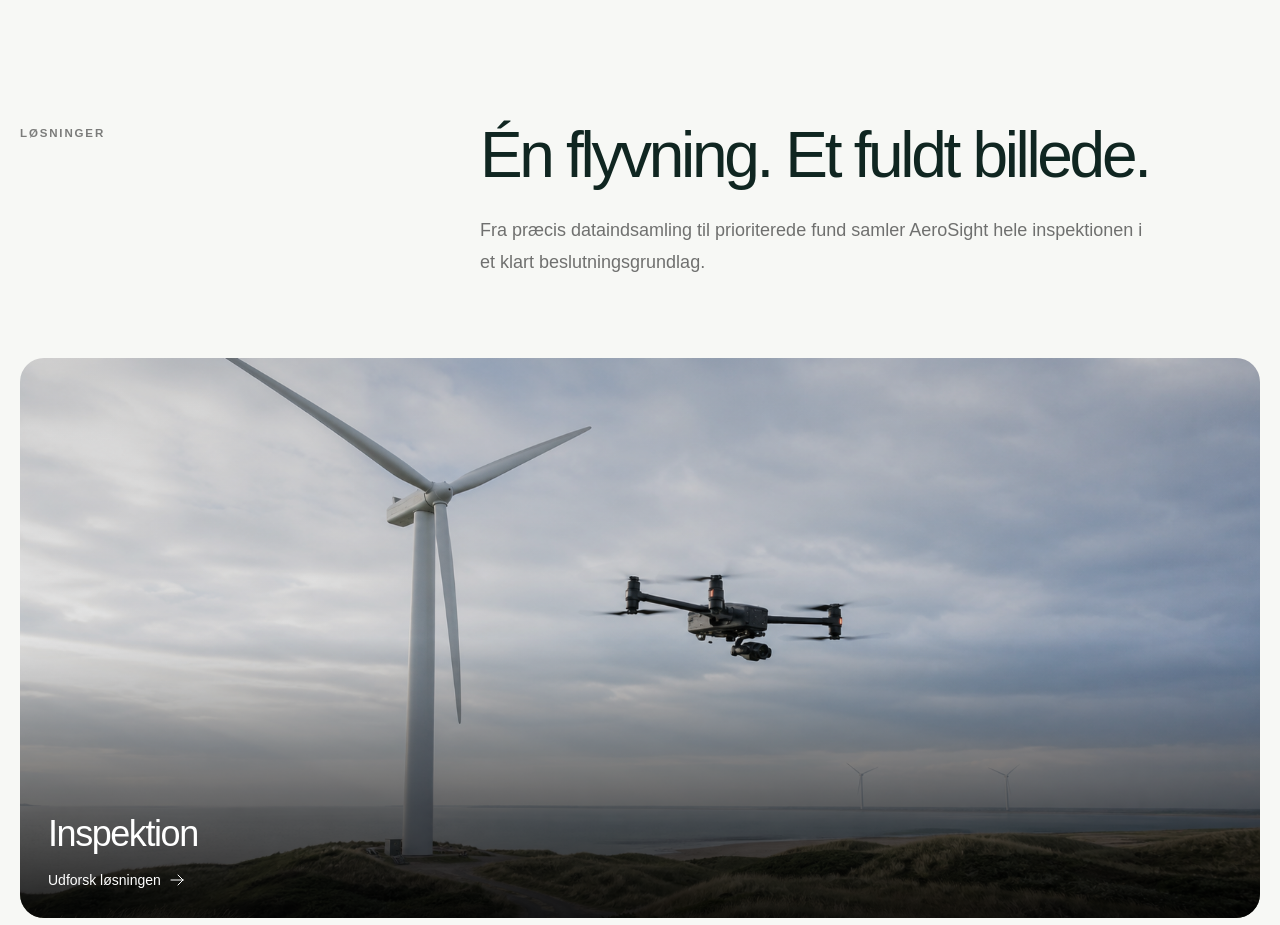
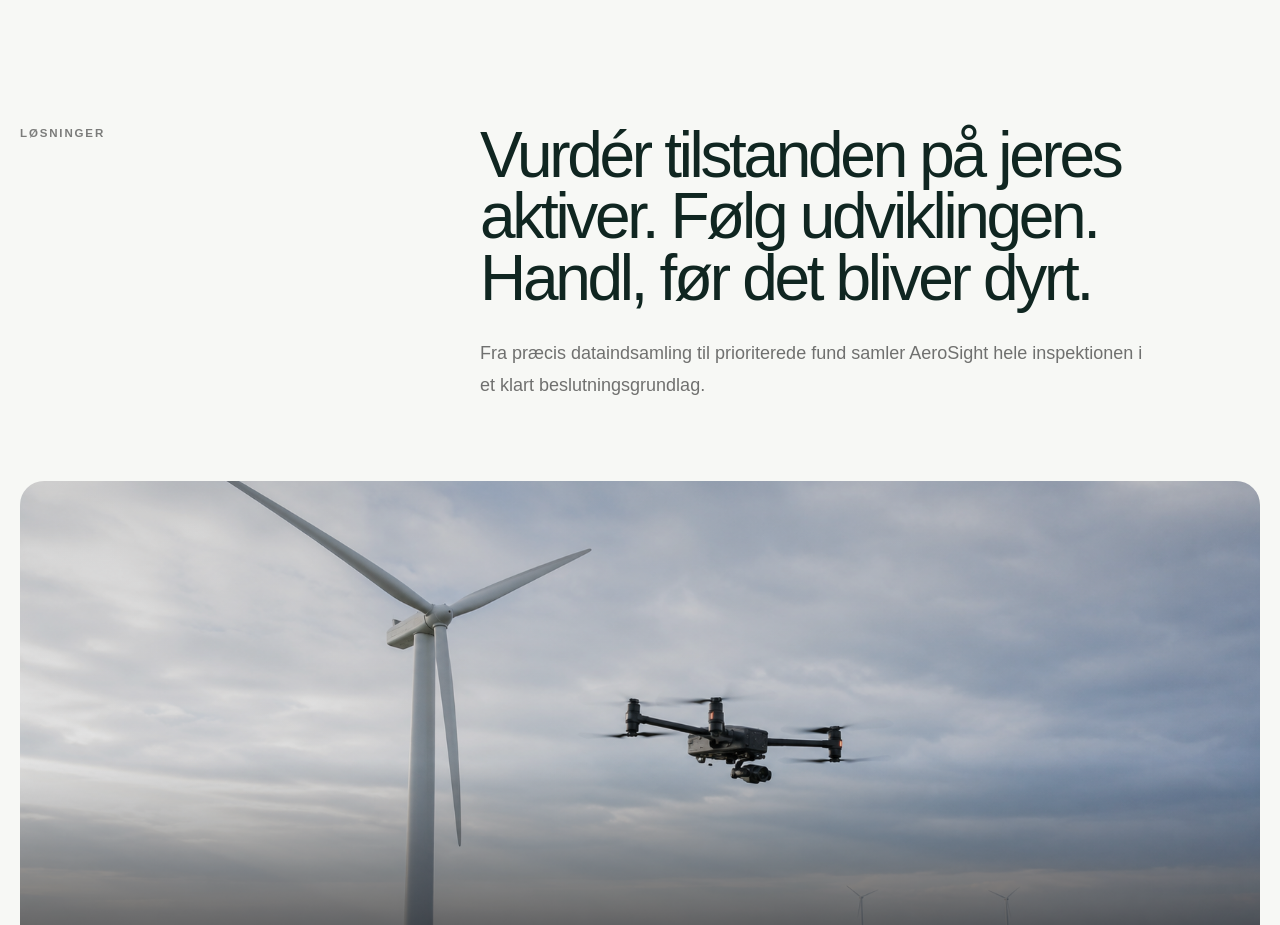
Before and after one commit to oumar969/-AeroSight, a Next.js app: page /da/ in a window 1280 px wide. Shown: the part 900-1825 px from the top of the page. Built offline with nearby package versions, Linux system fonts and the light colour scheme.

Commit message:
Update solutions section headline

```diff
--- a/app/[lang]/page.tsx
+++ b/app/[lang]/page.tsx
@@ -37,7 +37,7 @@ export default async function Home({ params }: { params: Promise<{ lang: string
 
     <div className="ticker-shell border-y border-black/10 bg-[var(--sand)] py-5" aria-label={lang === "da" ? "AeroSight-løsninger" : "AeroSight solutions"}><div className="ticker-track">{[0, 1].map((group)=><div key={group} className="ticker-group" aria-hidden={group === 1}>{t.ribbon.map((item, index)=><span key={`${group}-${item}`} className="ticker-item">{(index > 0 || group === 1) && <span className="ticker-dot">●</span>}<span>{item}</span></span>)}</div>)}</div></div>
 
-    <section id="solutions" className="shell py-24 md:py-36"><div className="grid gap-10 md:grid-cols-[.7fr_1.3fr]"><div><p className="eyebrow text-black/50">{t.nav[0]}</p></div><div><h2 className="section-title">{lang === "da" ? "Én flyvning. Et fuldt billede." : "One flight. The full picture."}</h2><p className="mt-7 max-w-2xl text-lg leading-8 text-black/55">{lang === "da" ? "Fra præcis dataindsamling til prioriterede fund samler AeroSight hele inspektionen i et klart beslutningsgrundlag." : "From precise data capture to prioritized findings, AeroSight turns the entire inspection into a clear basis for decisions."}</p></div></div>
+    <section id="solutions" className="shell py-24 md:py-36"><div className="grid gap-10 md:grid-cols-[.7fr_1.3fr]"><div><p className="eyebrow text-black/50">{t.nav[0]}</p></div><div><h2 className="section-title">{lang === "da" ? "Vurdér tilstanden på jeres aktiver. Følg udviklingen. Handl, før det bliver dyrt." : "Evaluate the condition of your asset. Track how it changes. Act before it becomes expensive."}</h2><p className="mt-7 max-w-2xl text-lg leading-8 text-black/55">{lang === "da" ? "Fra præcis dataindsamling til prioriterede fund samler AeroSight hele inspektionen i et klart beslutningsgrundlag." : "From precise data capture to prioritized findings, AeroSight turns the entire inspection into a clear basis for decisions."}</p></div></div>
       <div className="mt-20 grid gap-4 md:grid-cols-2">{solutions.map((s,i)=><Link key={s} href={`/${lang}/solutions/${s}/`} className={`group relative min-h-[380px] overflow-hidden rounded-3xl p-7 text-white ${i===0 ? "md:col-span-2 md:min-h-[560px]" : "md:min-h-[440px]"}`}><img src={`${process.env.NEXT_PUBLIC_BASE_PATH ?? ""}/images/${solutionImages[i][0]}`} alt={solutionImages[i][1]} className="absolute inset-0 h-full w-full object-cover transition duration-700 group-hover:scale-[1.025]"/><div className="absolute inset-0 bg-gradient-to-t from-black/85 via-black/10 to-black/15"/><div className="relative flex h-full flex-col justify-end"><div><h3 className="text-4xl font-medium tracking-[-.04em]">{t.ribbon[i]}</h3><p className="mt-4 flex items-center gap-2 text-sm">{lang === "da" ? "Udforsk løsningen" : "Explore solution"}<ArrowRightIcon className="h-4 transition-transform group-hover:translate-x-2"/></p></div></div></Link>)}</div>
     </section>
 
```
